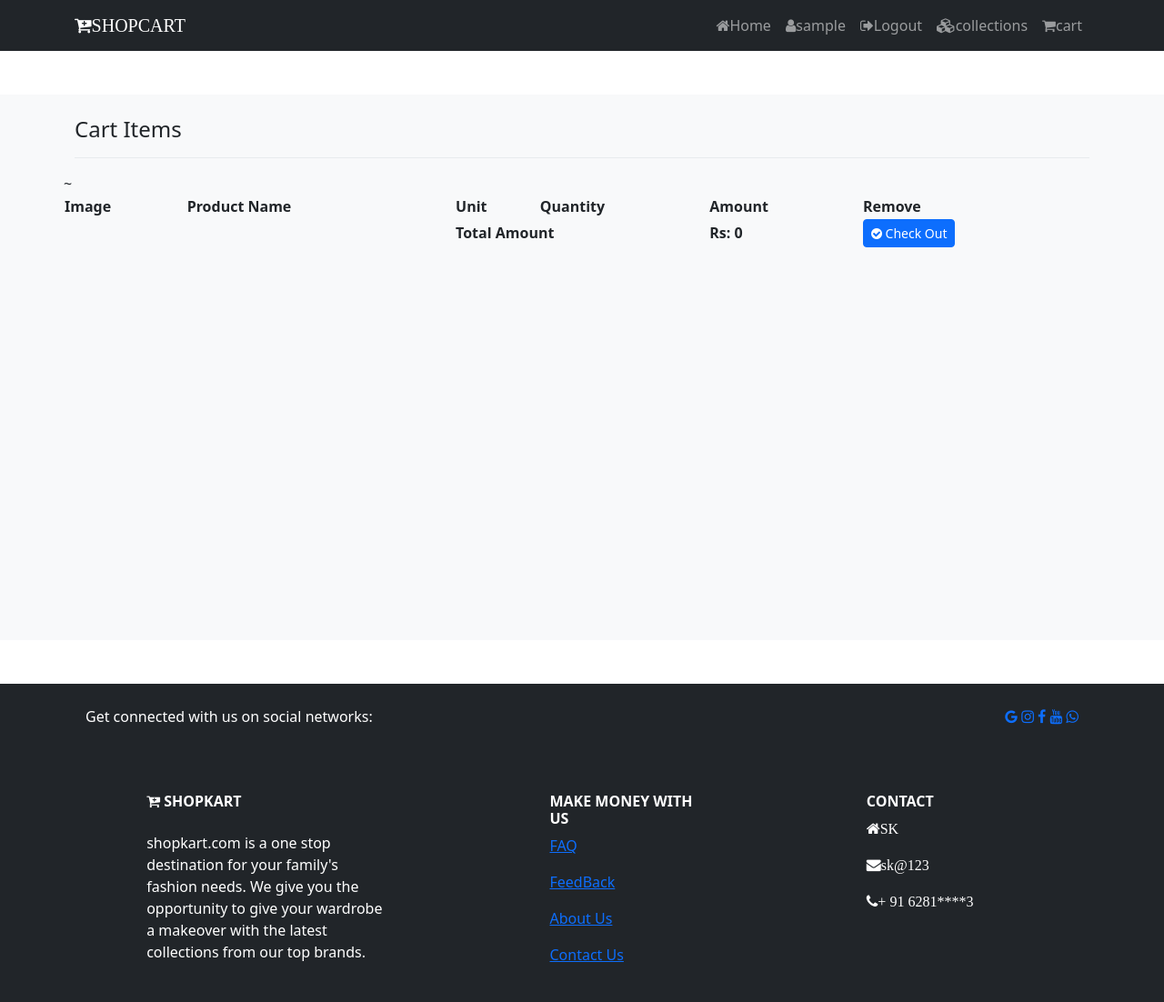
After one commit to kiran1630/e-commerce-web, a Django app: page /cart in a window 1280 px wide. The commit adds this page. Shown: the whole page at 91% size. Run offline with Django 5.2, Linux system fonts and the light colour scheme; the visitor is signed in with stand-in values (Sample User, id 1); data that the repository does not hold is empty.

Commit message:
feat : Added cart page and remove_cart

```diff
--- a/webcom/shopapp/models.py
+++ b/webcom/shopapp/models.py
@@ -38,3 +38,7 @@ class Cart(models.Model):
     product = models.ForeignKey(product_table,on_delete=models.CASCADE)
     product_qty = models.IntegerField(null=False,blank=False)
     created_at =models.DateTimeField(auto_now_add=True)
+
+    @property
+    def total_cost(self):
+        return self.product_qty*self.product.selling_price
--- a/webcom/shopapp/urls.py
+++ b/webcom/shopapp/urls.py
@@ -6,6 +6,9 @@ urlpatterns = [
     path('register',views.register,name='register'),
     path('login',views.login_page,name='login'),
     path('logout',views.logout_page,name='logout'),
+    path('remove_cart/<str:cid>',views.remove_cart,name='remove_cart'),
+
+    path('cart',views.cart_page,name='cart'),
     path('addtocart',views.add_to_cart,name='addtocart'),
     path('collections',views.collections,name='collections'),
     path('collections/<str:name>',views.collection_view,name='collections_view'),
--- a/webcom/shopapp/views.py
+++ b/webcom/shopapp/views.py
@@ -16,6 +16,18 @@ def  logout_page(request):
         logout(request)
         messages.success(request,"Logged out Successfully")
     return redirect('/')
+
+def cart_page(request):
+    if request.user.is_authenticated:
+        cart = Cart.objects.filter(user=request.user)
+        return render(request,'shopapp/cart.html',{'cart':cart})
+    else:
+        return redirect('/')
+
+def remove_cart(request,cid):
+    cartitem = Cart.objects.get(id=cid)
+    cartitem.delete()
+    return redirect('/cart')
 
 def add_to_cart(request):
     if request.headers.get('x-requested-with') == 'XMLHttpRequest':
--- /dev/null
+++ b/webcom/template/shopapp/cart.html
@@ -0,0 +1,60 @@
+{% extends 'shopapp/layout/main.html' %}
+{% block title %}
+ CART | ShopKart
+{% endblock title %}
+{% block content %}
+<section class="bg-light py-4 my-5" style="min-height:600px;">
+    <div class="container">
+        <div class="row">
+            <div class="col-12">
+                <h4 class="mb-3">Cart Items</h4>
+                <hr style="border-color:#b8bfc2;">
+
+            </div>
+            <table>
+                <tr>
+
+                    <th>Image</th>
+                    <th>Product Name</th>~
+                    <th>Unit</th>
+                    <th>Quantity</th>
+                    <th>Amount</th>
+                    <th>Remove</th>
+                </tr>
+                {% for  item in cart %}
+                <tr>
+                    <td><img src="{{item.product.image.url}}"  height= '75px' alt="{{item.product.name}}"></td>
+                    <td>{{item.product.name}}</td>
+                    <td>{{item.product.selling_price }}</td>
+                    <td>{{item.product_qty}}</td>
+                    <td id="amt">{{item.total_cost}}</td>
+                    <td><a href="{% url 'remove_cart' item.id %}"  onclick = "return confirm('Are you sure ? to remove')" class ='btn btn-danger'><i class="fa fa-trash"></i>Remove</a></td>
+                </tr>
+                {% endfor %}
+                <tr>
+                    <td></td>
+                    <td></td>
+                    <td colspan="2"><b>Total Amount</b></td>
+                    <th id = 'net'>0</th>
+                    <td><button class="btn btn-primary btn-sm">
+                        <i class="fa fa-check-circle"></i>
+                        Check Out
+                    </button></td>
+                </tr>
+            </table>
+        </div>
+    </div>
+</section>
+
+  <script>
+    document.addEventListener('DOMContentLoaded', function() {
+        const nodes = document.querySelectorAll('#amt');
+        const arr = Array.from(nodes);
+        const res = arr.reduce((acc, curr) => {
+            return acc += Number(curr.textContent.trim());
+        }, 0);
+        document.getElementById('net').textContent = "Rs: " + res;
+    });
+    </script>
+
+{% endblock content %}
--- a/webcom/template/shopapp/inc/nav.html
+++ b/webcom/template/shopapp/inc/nav.html
@@ -16,7 +16,7 @@
           <a class="nav-link" href="{% url 'login' %}"><i class="fa fa-sign-in"></i>Login</a>
           {% endif %}
           <a class="nav-link" href="{%url 'collections' %}"><i class="fa fa-cubes"></i>collections</a>
-          <a class="nav-link" href="#"><i class="fa fa-shopping-cart"></i>cart</a>
+          <a class="nav-link" href="{% url 'cart' %}"><i class="fa fa-shopping-cart"></i>cart</a>
 
         </div>
       </div>
```
